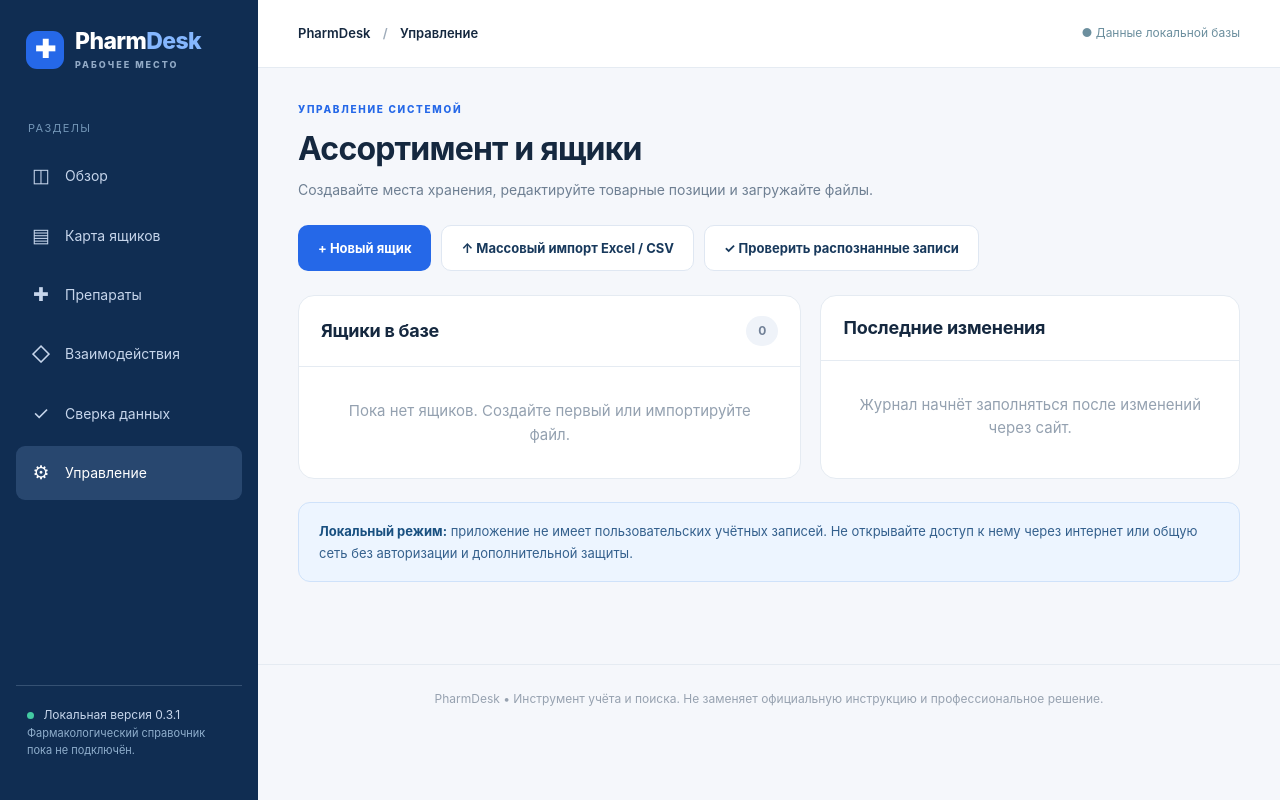
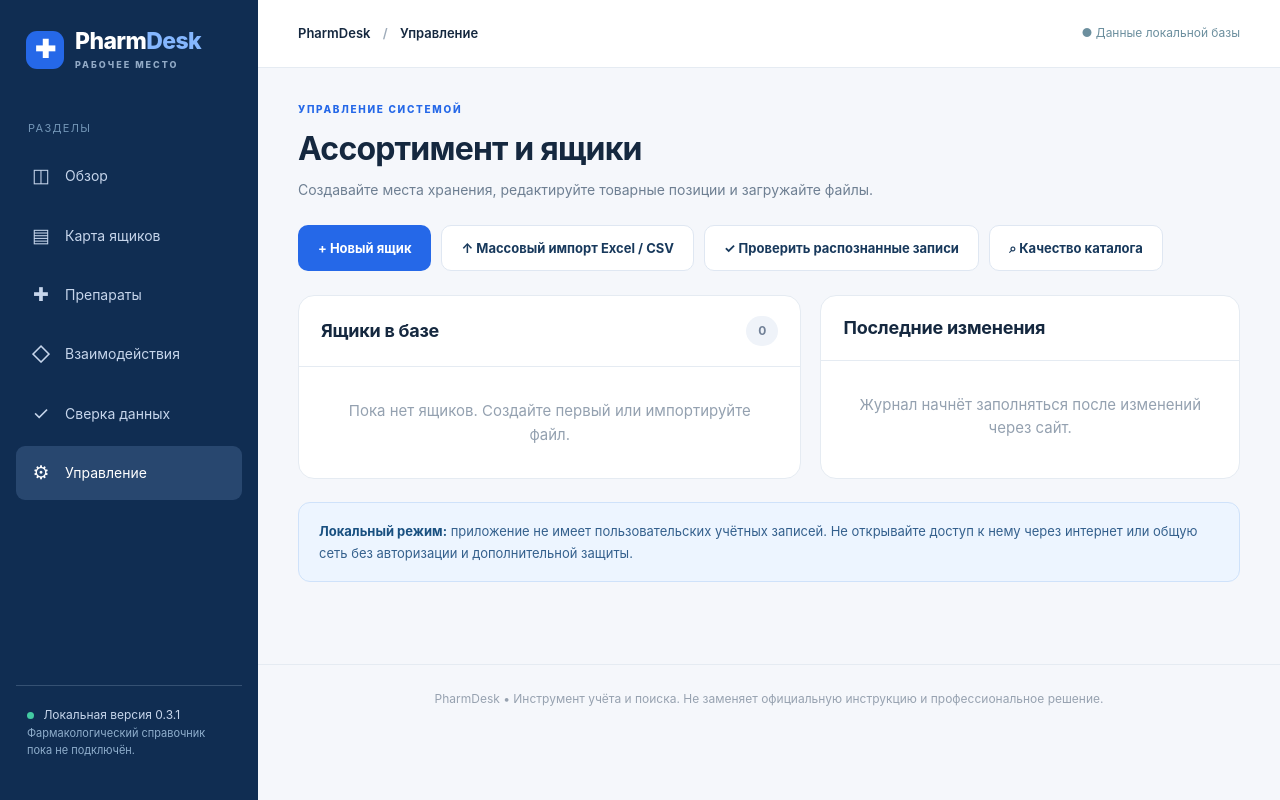
Before and after one commit to BogdanMaslyuk/PharmDesk, a FastAPI app: page /manage in a window 1280 px wide. Run offline with FastAPI, Linux system fonts and the light colour scheme; data that the repository does not hold is empty.

Commit message:
PharmDesk 0.3.2: display safe catalog quality and approximate search in app/templates/manage.html

```diff
--- a/app/templates/manage.html
+++ b/app/templates/manage.html
@@ -3,7 +3,7 @@
 {% block breadcrumb %}Управление{% endblock %}
 {% block content %}
 <div class="section-header"><div><div class="eyebrow">УПРАВЛЕНИЕ СИСТЕМОЙ</div><h1>Ассортимент и ящики</h1><p>Создавайте места хранения, редактируйте товарные позиции и загружайте файлы.</p></div></div>
-<div class="actions manage-actions"><a href="/manage/drawers/new" class="btn btn-primary">+ Новый ящик</a><a href="/manage/import" class="btn btn-white">↑ Массовый импорт Excel / CSV</a><a href="/review" class="btn btn-white">✓ Проверить распознанные записи</a></div>
+<div class="actions manage-actions"><a href="/manage/drawers/new" class="btn btn-primary">+ Новый ящик</a><a href="/manage/import" class="btn btn-white">↑ Массовый импорт Excel / CSV</a><a href="/review" class="btn btn-white">✓ Проверить распознанные записи</a><a href="/manage/quality" class="btn btn-white">⌕ Качество каталога</a></div>
 <div class="two-col">
   <section class="panel"><div class="panel-head"><h2>Ящики в базе</h2><span class="counter">{{ drawers|length }}</span></div><div class="mini-list">
     {% for d in drawers %}
```
